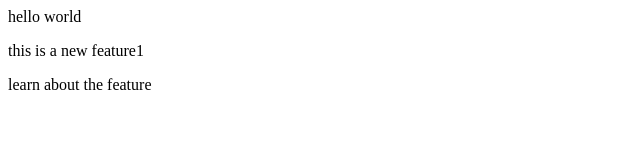
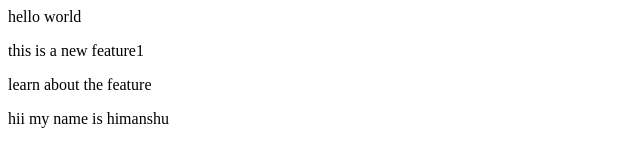
Before and after one commit to himanshu8920/gitandgithubdemo, a plain HTML site: page index.html in a window 1280 px wide. Shown: the whole page, without its empty margins (0-640 px from the left). Drawn offline with Linux system fonts and the light colour scheme.

Commit message:
add new line

```diff
--- a/index.html
+++ b/index.html
@@ -1,3 +1,4 @@
 <p> hello world </p>
 <p> this is a new feature1</p>
 <p>learn about the feature</p>
+<p>hii my name is himanshu</p>
```
